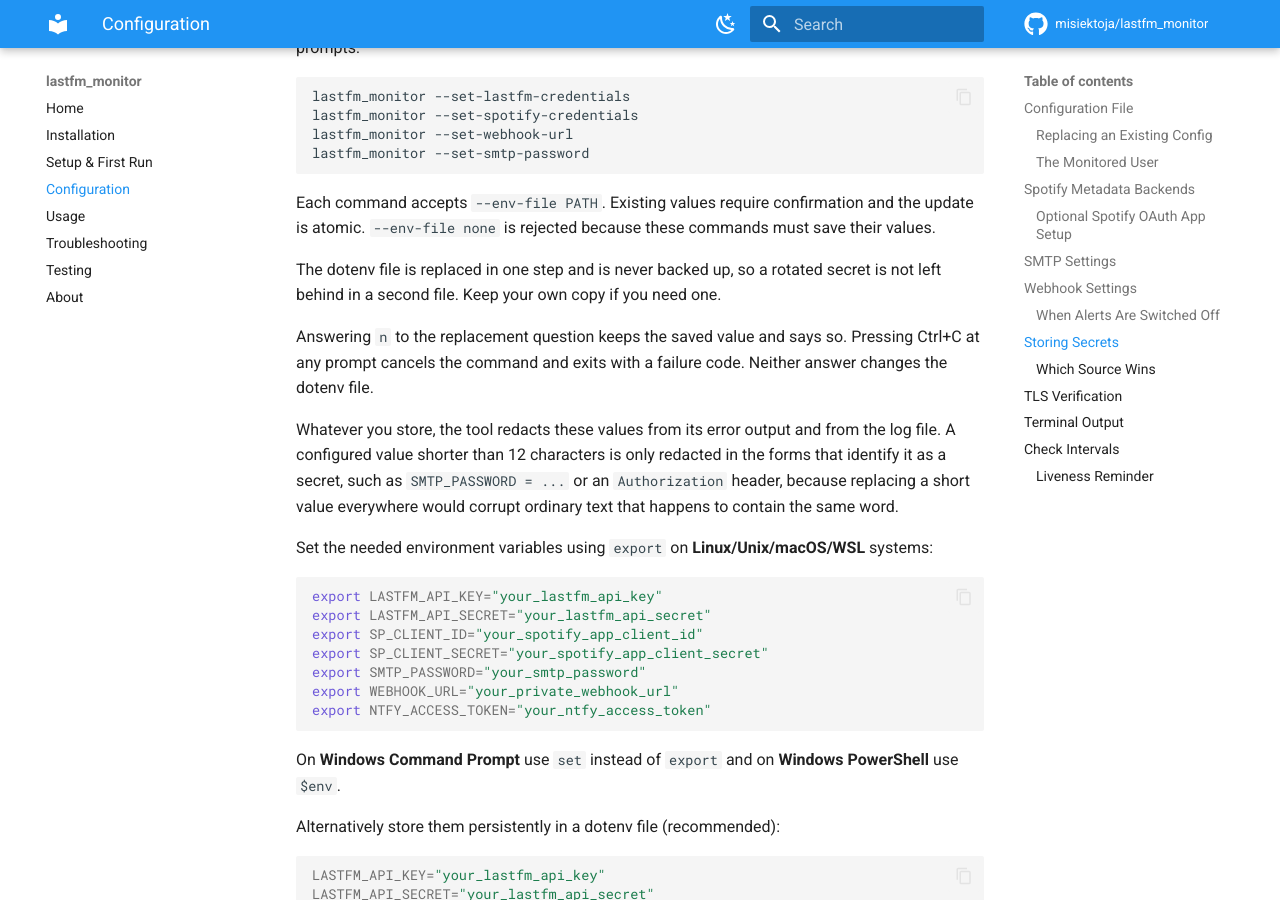
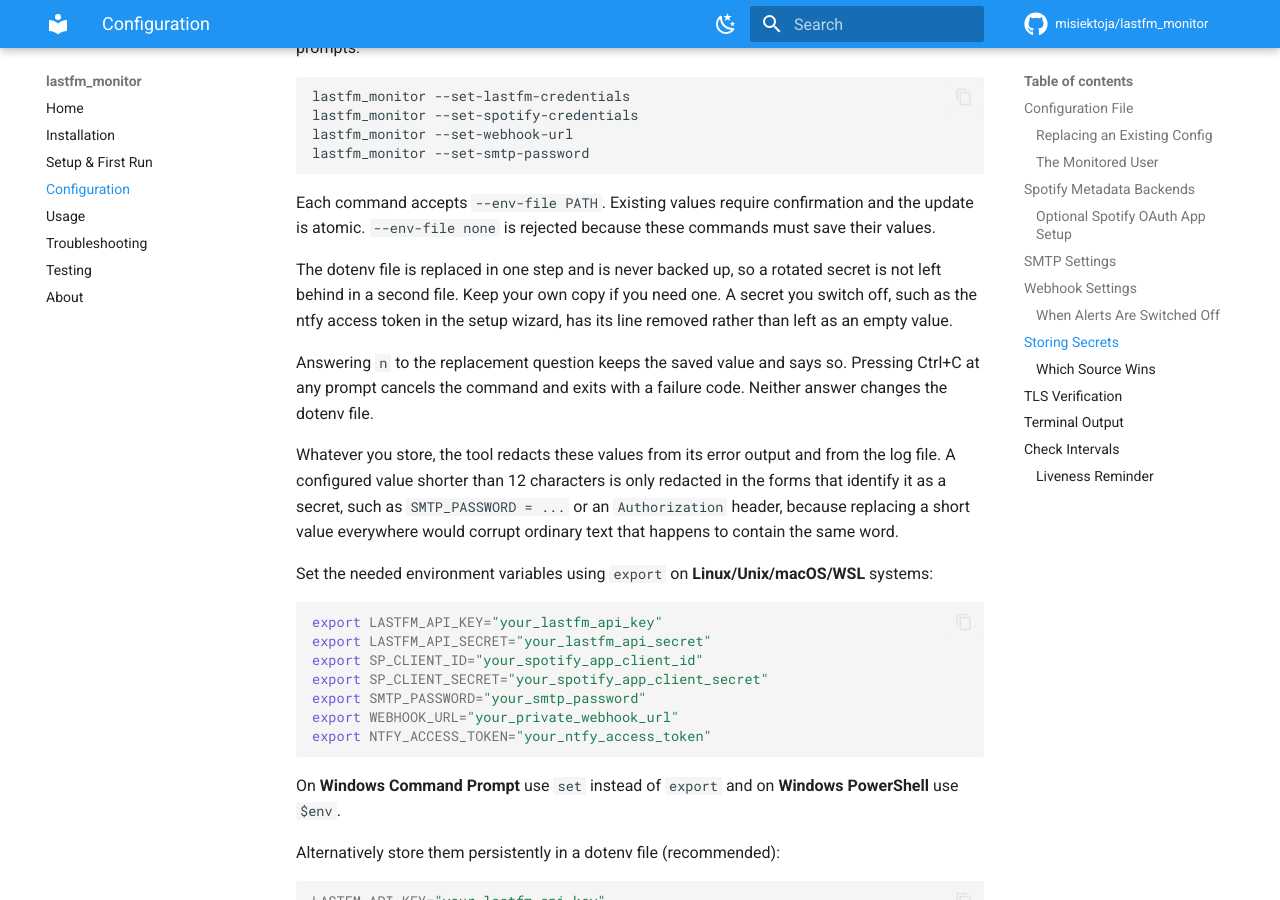
Before and after one commit to misiektoja/lastfm_monitor, an MkDocs documentation site: the page built from docs/configuration.md, in a window 1280 px wide and 900 px high, scrolled down 6256 px. Built offline with MkDocs 1.6.1 and Material for MkDocs 9.7.7, drawn with Linux system fonts in a browser that asks for light colours; comment, search, counter and statistics services are not loaded.

Commit message:
docs(configuration): note that a cleared secret leaves the dotenv file

```diff
--- a/docs/configuration.md
+++ b/docs/configuration.md
@@ -207,7 +207,7 @@ lastfm_monitor --set-smtp-password
 
 Each command accepts `--env-file PATH`. Existing values require confirmation and the update is atomic. `--env-file none` is rejected because these commands must save their values.
 
-The dotenv file is replaced in one step and is never backed up, so a rotated secret is not left behind in a second file. Keep your own copy if you need one.
+The dotenv file is replaced in one step and is never backed up, so a rotated secret is not left behind in a second file. Keep your own copy if you need one. A secret you switch off, such as the ntfy access token in the setup wizard, has its line removed rather than left as an empty value.
 
 Answering `n` to the replacement question keeps the saved value and says so. Pressing Ctrl+C at any prompt cancels the command and exits with a failure code. Neither answer changes the dotenv file.
 
```
Also changed, not shown: 1 other file.
